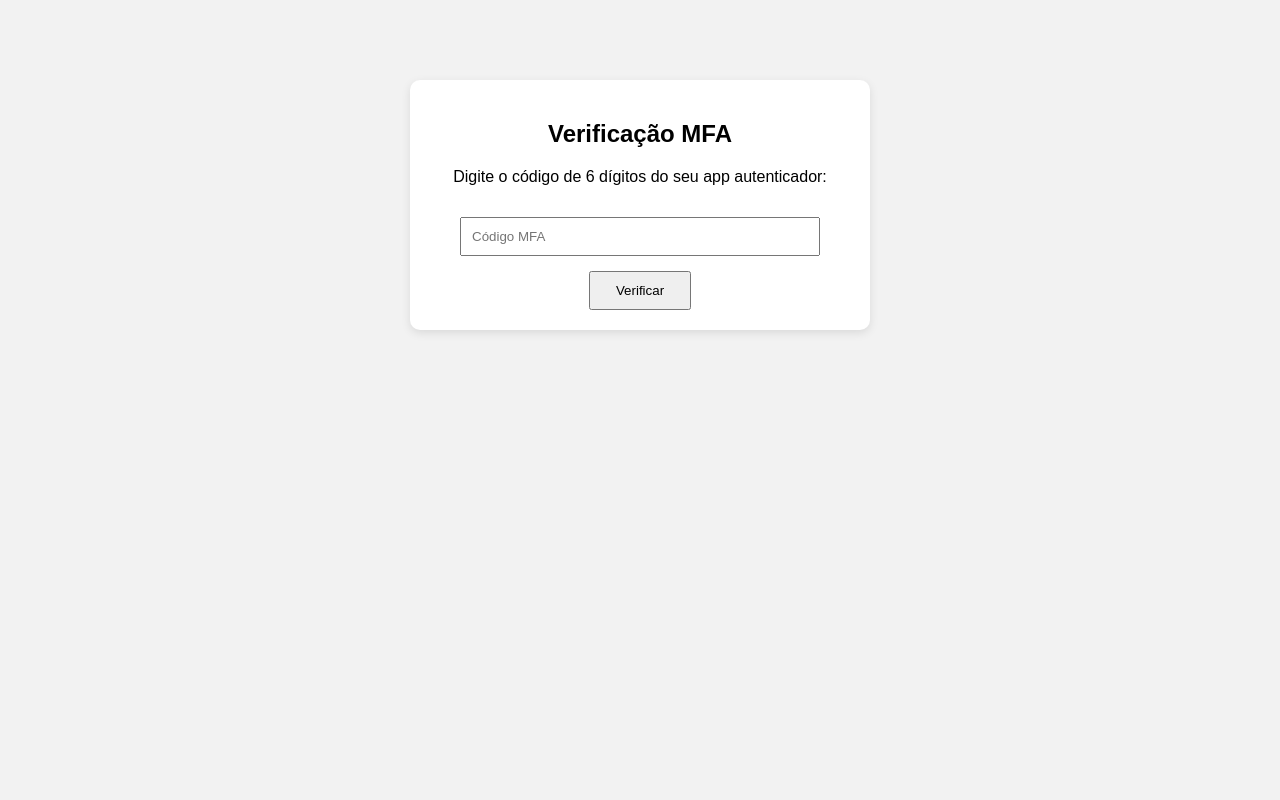
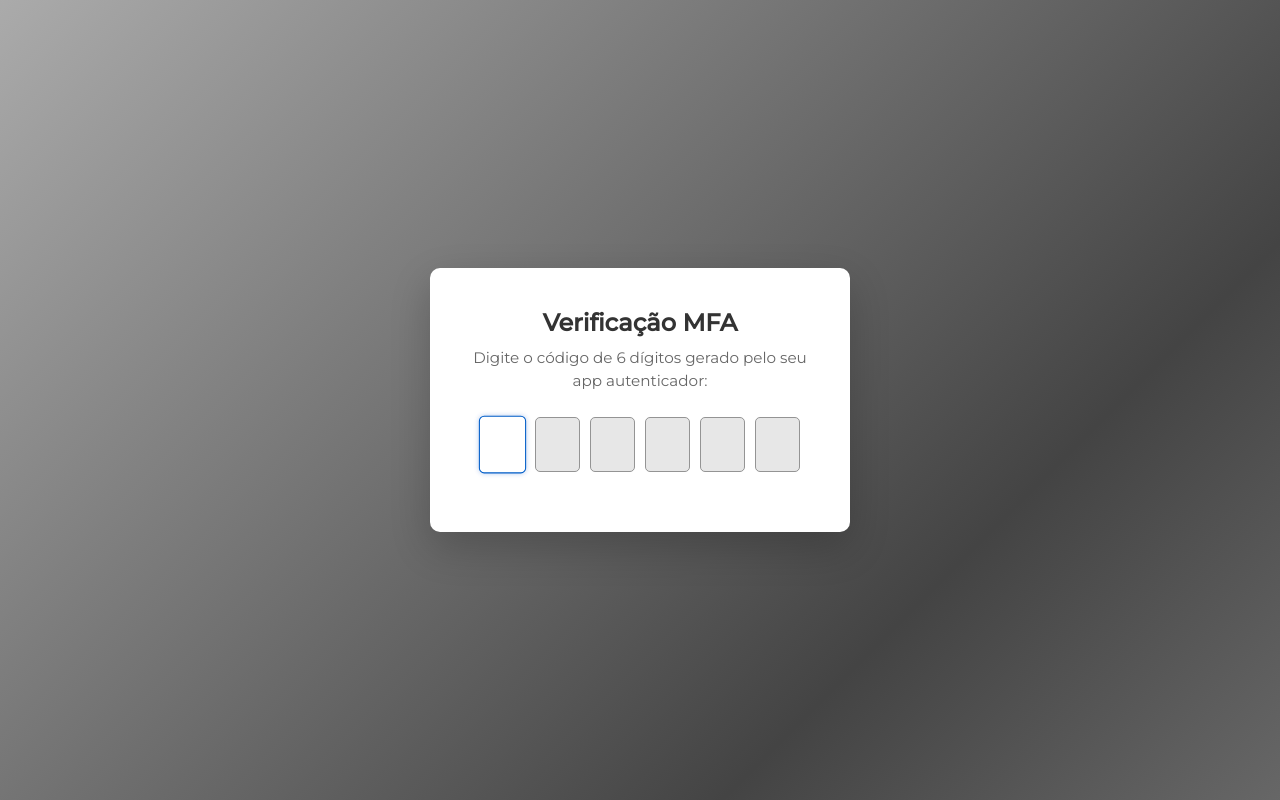
Before and after one commit to AndreyrbSilva/PontoPlus_ParadaInteligente_PI, a Flask app: page /mfa in a window 1280 px wide. Run offline with Flask 3, Linux system fonts and the light colour scheme; the visitor is signed in with stand-in values (Sample User, id 1); data that the repository does not hold is empty.

Commit message:
tela mfa verificar

```diff
--- a/app.py
+++ b/app.py
@@ -35,7 +35,7 @@ OSRM_TABLE_MAX = int(os.getenv("OSRM_TABLE_MAX", "95"))
 # -------------------------------
 MONGO_URI = os.getenv(
     "MONGO_URI",
-    "mongodb+srv://PontoPlus:U1XtZfM3Qiv5qE98@pontoplus.v7tiqaf.mongodb.net/?appName=PontoPlus"
+    "uri"
 )
 client = MongoClient(MONGO_URI)
 db = client["PontoPlus"]
--- /dev/null
+++ b/static/css/mfa_verify.css
@@ -0,0 +1,214 @@
+/* --- RESET GERAL --- */
+* {
+    margin: 0;
+    padding: 0;
+    box-sizing: border-box;
+}
+
+html, body {
+    height: 100%;
+    overflow: hidden;
+    margin: 0;
+}
+
+/* --- FUNDO ANIMADO (Idêntico ao Enroll) --- */
+.about {
+    width: 100%;
+    min-height: 100vh;
+    display: flex;
+    align-items: center;
+    justify-content: center;
+    background: linear-gradient(-45deg, #f0f0f0, #444444, #ffffff, #555555);
+    background-size: 400% 400%;
+    animation: animate 15s infinite alternate;
+    font-family: "Montserrat", sans-serif;
+}
+
+@keyframes animate {
+    0% { background-position: 0% 50%; }
+    100% { background-position: 100% 50%; }
+}
+
+/* --- BOX PRINCIPAL --- */
+.box {
+    width: 420px;
+    background: #fff;
+    padding: 40px 30px; /* Aumentei levemente o padding vertical */
+    border-radius: 10px;
+    text-align: center;
+    box-shadow: 0 15px 40px rgba(0,0,0,0.2);
+}
+
+.box h2 {
+    margin-bottom: 10px;
+    color: #333;
+}
+
+.box p {
+    font-size: 0.95em;
+    color: #666;
+    margin-bottom: 0px;
+    line-height: 1.5;
+}
+
+/* --- MENSAGEM DE ERRO --- */
+.box .erro-msg {
+    color: #ff0800 !important;
+    font-weight: bold;
+    font-size: 0.9rem;
+    margin-top: 15px; /* Mais espaço para o erro não colar nos inputs */
+    padding: 0;
+    text-align: center;
+    display: block;
+}
+
+/* =========================================
+   INPUTS DE 6 DÍGITOS
+   ========================================= */
+
+.inputs-container {
+    display: flex;
+    flex-direction: row;
+    justify-content: center;
+    gap: 10px;
+    /* DIFERENÇA PRINCIPAL: Mais espaço no topo pois não tem QR Code */
+    margin-top: 25px;
+    margin-bottom: 20px;
+}
+
+.digit-input {
+    width: 45px !important;
+    height: 55px !important;
+    margin: 0 !important;
+    padding: 0 !important;
+    font-size: 24px;
+    text-align: center;
+    border: 1px solid #949494;
+    border-radius: 5px;
+    background: #e7e7e7;
+    color: #333;
+    outline: none;
+    transition: all 0.2s ease-in-out;
+    -webkit-appearance: none;
+    appearance: none;
+}
+
+/* Efeito Foco */
+.digit-input:focus {
+    border-color: #005dc8;
+    box-shadow: 0 0 5px rgba(0, 80, 200, 0.3);
+    background: #fff;
+    transform: scale(1.05);
+}
+
+/* Remove setinhas de número */
+.digit-input::-webkit-outer-spin-button,
+.digit-input::-webkit-inner-spin-button {
+    -webkit-appearance: none;
+    margin: 0;
+}
+.digit-input {
+    -moz-appearance: textfield;
+}
+
+/* --- BOTÃO (OPCIONAL) --- */
+/* Caso decida colocar um botão visível no futuro */
+.box button {
+    background: #005dc8;
+    color: white;
+    border: none;
+    padding: 12px 30px;
+    border-radius: 5px;
+    font-size: 1rem;
+    cursor: pointer;
+    transition: background 0.3s;
+    margin-top: 10px;
+    font-family: "Montserrat", sans-serif;
+    font-weight: 500;
+}
+
+.box button:hover {
+    background: #004a9f;
+}
+
+/* =========================================
+   🌙 DARK MODE
+   ========================================= */
+
+body.dark-mode .about {
+    background: linear-gradient(-45deg, #141414, #2d2d2d, #000000, #434343);
+    background-size: 400% 400%;
+    animation: animate 15s infinite alternate;
+}
+
+body.dark-mode .box {
+    background: #000000;
+    color: #e9e9e9;
+    box-shadow: 0 15px 40px rgba(0,0,0,0.6);
+    border: 1px solid #383838;
+}
+
+body.dark-mode .box h2 {
+    color: #f5f5f5;
+}
+
+body.dark-mode .box p {
+    color: #cccccc;
+}
+
+body.dark-mode .box .erro-msg {
+    color: #ff5a5a !important;
+}
+
+body.dark-mode .digit-input {
+    background: #141414;
+    color: #ffffff;
+    border: 1px solid #555;
+}
+
+body.dark-mode .digit-input:focus {
+    background: #333;
+    border-color: #4d90ff;
+    box-shadow: 0 0 6px rgba(80,140,255,0.4);
+}
+
+body.dark-mode .box button {
+    background: #4d90ff;
+    color: #000;
+}
+body.dark-mode .box button:hover {
+    background: #7fb0ff;
+}
+
+/* --- RESPONSIVIDADE --- */
+@media (max-width: 480px) {
+    .box {
+        width: 90%;
+        margin: 20px;
+        padding: 30px 20px;
+    }
+    .digit-input {
+        width: 38px !important;
+        height: 48px !important;
+        font-size: 20px;
+    }
+}
+
+@media (max-width: 870px) {
+    .about {
+        padding: 20px;
+        transform: translateY(-50px);
+    }
+    .box {
+        width: 90%;
+        max-width: 420px;
+        margin: 0 auto;
+    }
+    .inputs-container {
+        gap: 8px;
+    }
+    .digit-input {
+        width: 42px !important;
+        height: 52px !important;
+    }
+}
--- a/static/js/login.js
+++ b/static/js/login.js
@@ -24,7 +24,7 @@ if (senhaInput) {
     const temMaiuscula = /[A-Z]/.test(senha);
     const temMinuscula = /[a-z]/.test(senha);
     const temNumero = /\d/.test(senha);
-    const temEspecial = /[!@#$%¨&*();]/.test(senha);
+    const temEspecial = /[^A-Za-z0-9]/.test(senha);
     const tamanhoValido = senha.length >= 8;
 
     let score = 0;
--- /dev/null
+++ b/static/js/mfa_verify.js
@@ -0,0 +1,86 @@
+document.addEventListener('DOMContentLoaded', function() {
+
+    // --- 1. Lógica do Tema (Dark/Light) ---
+    const savedTheme = localStorage.getItem('theme');
+    if (savedTheme === 'dark') {
+        document.body.classList.add('dark-mode');
+    } else {
+        document.body.classList.remove('dark-mode');
+    }
+
+    // --- 2. Seleção de Elementos ---
+    const inputs = document.querySelectorAll('.digit-input');
+    const form = document.getElementById('mfaForm');
+    const hiddenInput = document.getElementById('fullToken');
+
+    // [MELHORIA] Foca no primeiro input assim que a página carrega
+    if (inputs.length > 0) {
+        inputs[0].focus();
+    }
+
+    // --- 3. Lógica dos Inputs ---
+    inputs.forEach((input, index) => {
+
+        input.addEventListener('input', (e) => {
+            // Remove letras/símbolos
+            e.target.value = e.target.value.replace(/[^0-9]/g, '');
+
+            // Garante apenas 1 dígito
+            if (e.target.value.length > 1) {
+                e.target.value = e.target.value.slice(0, 1);
+            }
+
+            // Pula para o próximo
+            if (e.target.value.length === 1) {
+                if (index < inputs.length - 1) {
+                    inputs[index + 1].focus();
+                } else {
+                    // Se for o último, envia
+                    submitForm();
+                }
+            }
+        });
+
+        // Lógica do Backspace (voltar ao apagar)
+        input.addEventListener('keydown', (e) => {
+            if (e.key === 'Backspace' && !e.target.value) {
+                if (index > 0) {
+                    inputs[index - 1].focus();
+                }
+            }
+        });
+
+        // Lógica do Colar (Paste) - ex: colar "123456" direto
+        input.addEventListener('paste', (e) => {
+            e.preventDefault();
+            const pasteData = (e.clipboardData || window.clipboardData).getData('text');
+            const cleanData = pasteData.replace(/\D/g,'').slice(0, 6).split('');
+
+            cleanData.forEach((char, i) => {
+                if (inputs[i]) {
+                    inputs[i].value = char;
+                    if (i < inputs.length - 1) inputs[i + 1].focus();
+                }
+            });
+
+            if (cleanData.length === 6) {
+                submitForm();
+            }
+        });
+    });
+
+    // --- 4. Função de Envio ---
+    function submitForm() {
+        let token = '';
+        inputs.forEach(input => token += input.value);
+
+        hiddenInput.value = token;
+
+        if(token.length === 6) {
+            // Delay visual curto para ver o último número digitado
+            setTimeout(() => {
+                form.submit();
+            }, 300);
+        }
+    }
+});
--- a/templates/login.html
+++ b/templates/login.html
@@ -79,7 +79,7 @@
               <input type="email" name="email" placeholder="Email" required />
             </div>
 
-            <div class="input-field password-field">
+            <div class="input-field password-field" id="senha-field">
               <i class="fa-solid fa-lock"></i>
               <input type="password" name="senha" id="senha-register" placeholder="Senha" required>
               <i class="fa-solid fa-eye toggle-password" data-target="senha-register"></i>
--- a/templates/mfa_verify.html
+++ b/templates/mfa_verify.html
@@ -2,37 +2,44 @@
 <html lang="pt-BR">
 <head>
     <meta charset="UTF-8">
+    <meta name="viewport" content="width=device-width, initial-scale=1.0">
     <title>Verificação MFA</title>
-    <style>
-        body { font-family: Arial; background:#f2f2f2; }
-        .box {
-            width: 420px; background: #fff; padding: 20px;
-            margin: 80px auto; border-radius: 10px; text-align:center;
-            box-shadow: 0 3px 10px rgba(0,0,0,0.1);
-        }
-        input { padding: 10px; width: 80%; margin-top: 15px; }
-        button { margin-top: 15px; padding:10px 25px; cursor:pointer; }
-        .erro { color:red; margin-bottom:10px; }
-    </style>
+
+    <link href="https://fonts.googleapis.com/css2?family=Montserrat:wght@400;500&display=swap" rel="stylesheet">
+
+    <link rel="stylesheet" href="{{ url_for('static', filename='css/mfa_verify.css') }}">
 </head>
 <body>
 
-<div class="box">
-    <h2>Verificação MFA</h2>
+    <div class="about">
 
-    {% if erro %}
-    <p class="erro">{{ erro }}</p>
-    {% endif %}
+        <div class="box">
+            <h2>Verificação MFA</h2>
 
-    <p>Digite o código de 6 dígitos do seu app autenticador:</p>
+            <p>Digite o código de 6 dígitos gerado pelo seu app autenticador:</p>
 
-    <form action="/mfa" method="POST">
-        <input type="text" name="token" placeholder="Código MFA" required />
-        <br>
-        <button type="submit">Verificar</button>
-    </form>
+            <form id="mfaForm" action="/mfa" method="POST">
+                <input type="hidden" name="token" id="fullToken">
 
-</div>
+                <div class="inputs-container">
+                    <input class="digit-input" type="text" inputmode="numeric" pattern="[0-9]*" maxlength="1" />
+                    <input class="digit-input" type="text" inputmode="numeric" pattern="[0-9]*" maxlength="1" />
+                    <input class="digit-input" type="text" inputmode="numeric" pattern="[0-9]*" maxlength="1" />
+                    <input class="digit-input" type="text" inputmode="numeric" pattern="[0-9]*" maxlength="1" />
+                    <input class="digit-input" type="text" inputmode="numeric" pattern="[0-9]*" maxlength="1" />
+                    <input class="digit-input" type="text" inputmode="numeric" pattern="[0-9]*" maxlength="1" />
+                </div>
+
+                </form>
+
+            {% if erro %}
+                <p class="erro-msg">{{ erro }}</p>
+            {% endif %}
+        </div>
+
+    </div>
+
+    <script src="{{ url_for('static', filename='js/mfa_verify.js') }}"></script>
 
 </body>
 </html>
--- a/templates/onibus.html
+++ b/templates/onibus.html
@@ -60,7 +60,8 @@
       <span class="material-symbols-outlined">menu</span>
     </button>
 
-    <div id="map">
+    <div id="map"></div>
+
     <div id="direcaoLegenda" class="direcao-legenda">
         <div class="direcao-card">
             <div class="linha-ida"></div>
```
Also changed, not shown: static/css/login.css (+21 -2 lines), static/css/onibus.css (+40 -28 lines), static/js/onibus.js (+19 -43 lines). Lines whose indentation alone changed are shown as unchanged.
